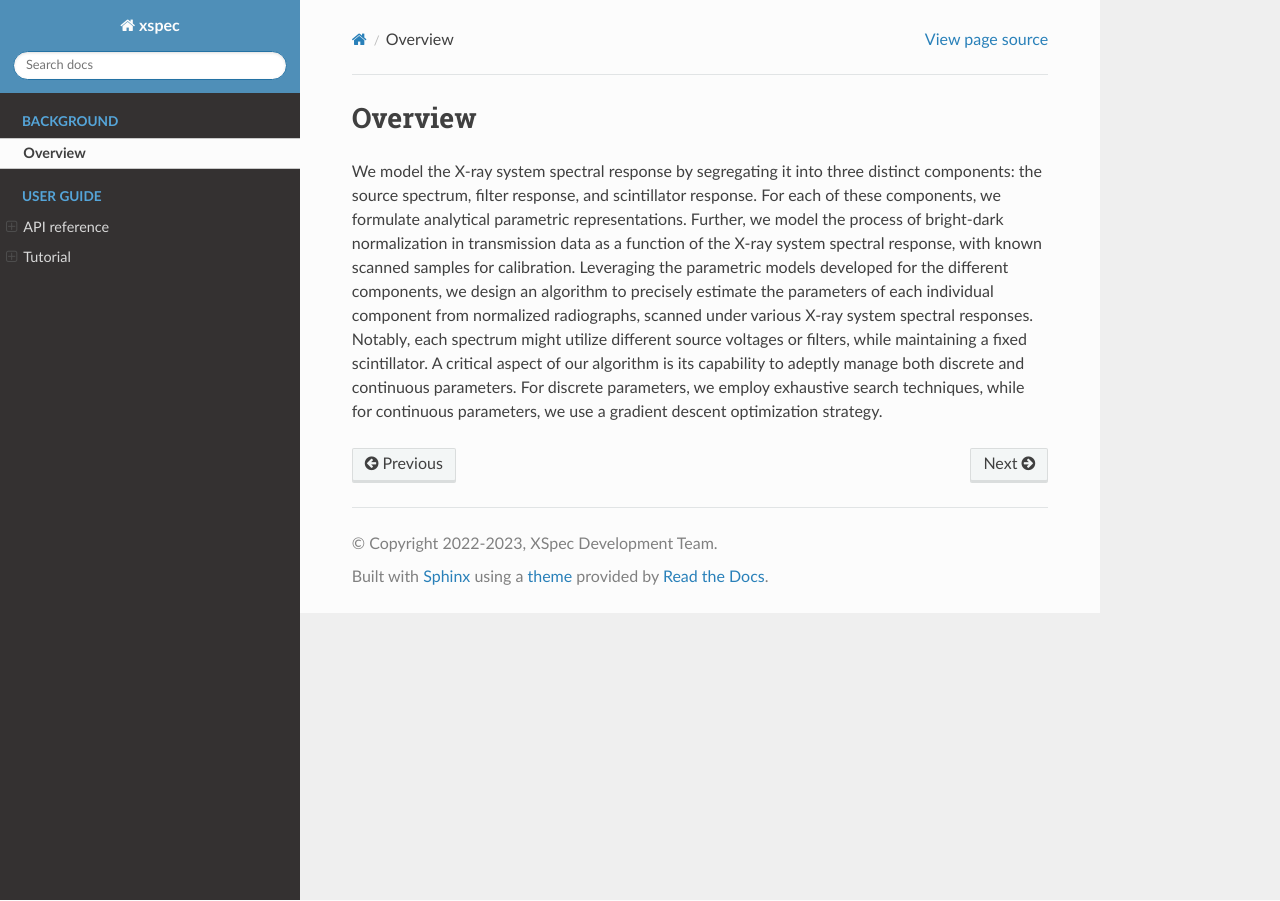
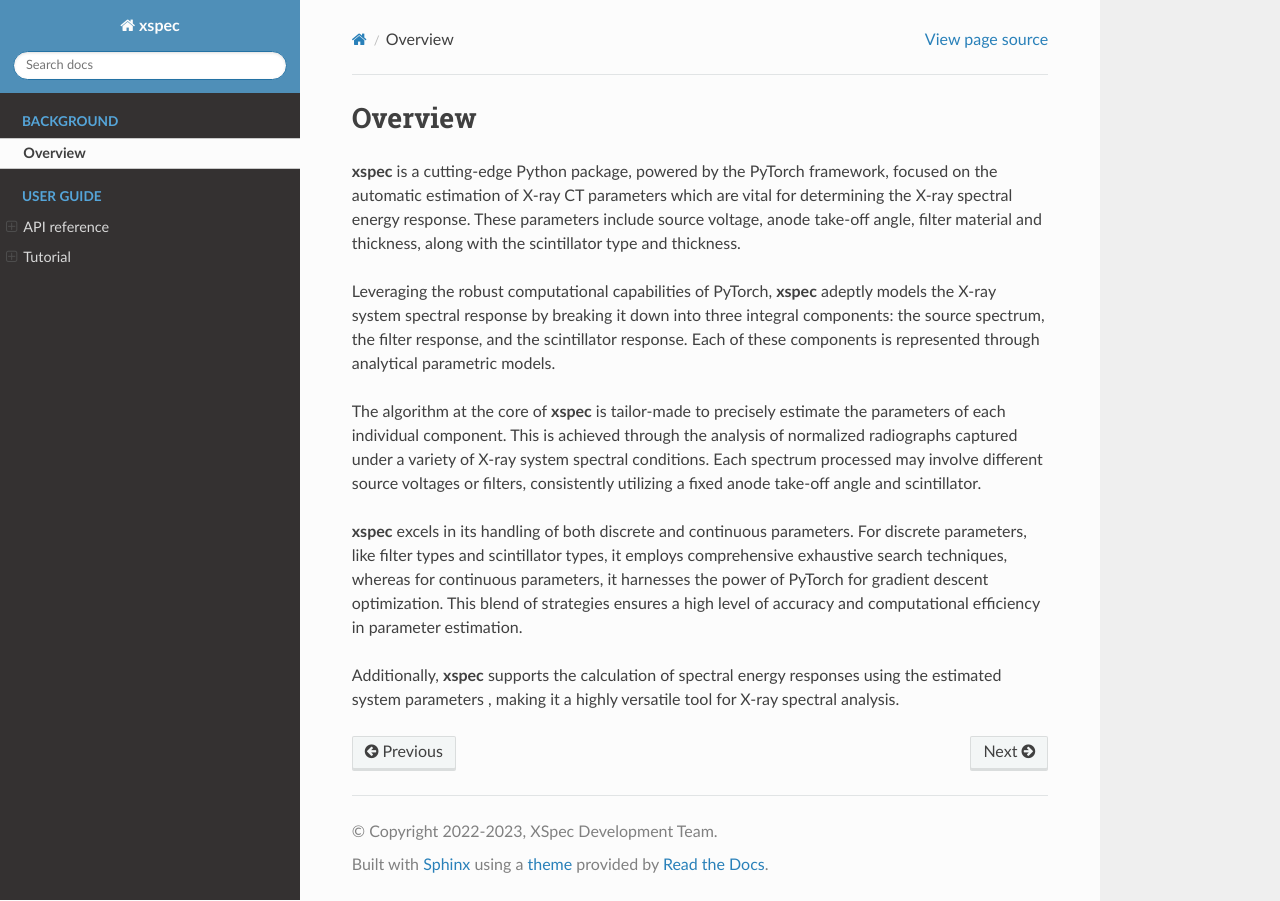
Before and after one commit to cabouman/xcal, a Sphinx documentation site: the page built from docs/source/overview.rst, in a window 1280 px wide. Built offline with Sphinx 7.4.7 and the Read the Docs theme 2.0.0, drawn with Linux system fonts in a browser that asks for light colours; pages that are not in the unit, such as notebooks, are missing from menus.

Commit message:
Complete overview section.

```diff
--- a/docs/source/overview.rst
+++ b/docs/source/overview.rst
@@ -2,8 +2,12 @@
 Overview
 ========
 
-We model the X-ray system spectral response by segregating it into three distinct components: the source spectrum, filter response, and scintillator response.
-For each of these components, we formulate analytical parametric representations.
-Further, we model the process of bright-dark normalization in transmission data as a function of the X-ray system spectral response, with known scanned samples for calibration. Leveraging the parametric models developed for the different components, we design an algorithm to precisely estimate the parameters of each individual component from normalized radiographs, scanned under various X-ray system spectral responses.
-Notably, each spectrum might utilize different source voltages or filters, while maintaining a fixed scintillator.
-A critical aspect of our algorithm is its capability to adeptly manage both discrete and continuous parameters. For discrete parameters, we employ exhaustive search techniques, while for continuous parameters, we use a gradient descent optimization strategy.
+**xspec** is a cutting-edge Python package, powered by the PyTorch framework, focused on the automatic estimation of X-ray CT parameters which are vital for determining the X-ray spectral energy response. These parameters include source voltage, anode take-off angle, filter material and thickness, along with the scintillator type and thickness.
+
+Leveraging the robust computational capabilities of PyTorch, **xspec** adeptly models the X-ray system spectral response by breaking it down into three integral components: the source spectrum, the filter response, and the scintillator response. Each of these components is represented through analytical parametric models.
+
+The algorithm at the core of **xspec** is tailor-made to precisely estimate the parameters of each individual component. This is achieved through the analysis of normalized radiographs captured under a variety of X-ray system spectral conditions. Each spectrum processed may involve different source voltages or filters, consistently utilizing a fixed anode take-off angle and scintillator.
+
+**xspec** excels in its handling of both discrete and continuous parameters. For discrete parameters, like filter types and scintillator types, it employs comprehensive exhaustive search techniques, whereas for continuous parameters, it harnesses the power of PyTorch for gradient descent optimization. This blend of strategies ensures a high level of accuracy and computational efficiency in parameter estimation.
+
+Additionally, **xspec** supports the calculation of spectral energy responses using the estimated system parameters , making it a highly versatile tool for X-ray spectral analysis.
```
